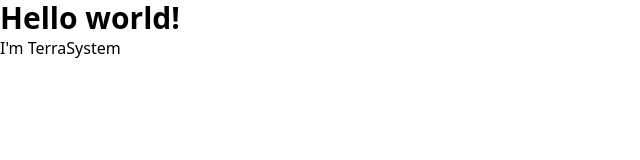
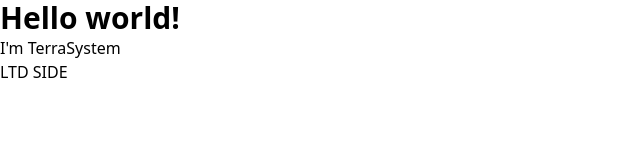
Before and after one commit to TerraSystemWS/kaluafilmsweb, a Next.js app: page / in a window 1280 px wide. Shown: the top 160 px of the page, without its empty margins (0-640 px from the left). Built offline with nearby package versions, Linux system fonts and the light colour scheme.

Commit message:
add more text online

```diff
--- a/pages/index.tsx
+++ b/pages/index.tsx
@@ -8,6 +8,7 @@ const Home: NextPage = () => {
 		<div>
 			<h1 className="text-3xl font-bold">Hello world!</h1>
 			<h3>I&apos;m TerraSystem</h3>
+			<h2>LTD SIDE</h2>
 		</div>
 	);
 };
```
